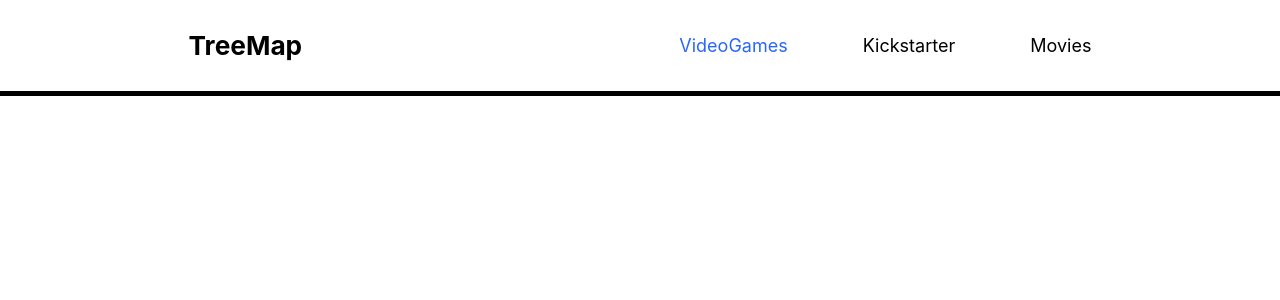
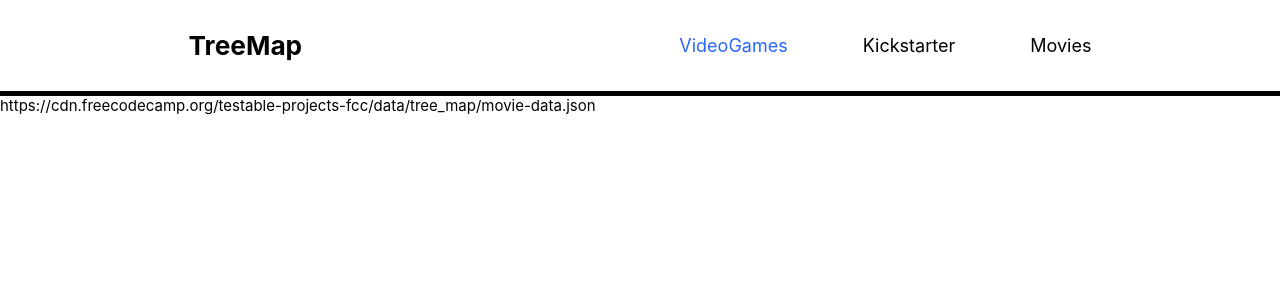
Before and after one commit to KevinOmega/TreeMap, a React (Create React App) app: page /movies in a window 1280 px wide. Shown: the top 300 px of the page. Built offline with nearby package versions, Linux system fonts and the light colour scheme.

Commit message:
adding route system

```diff
--- /dev/null
+++ b/src/App.js
@@ -0,0 +1,7 @@
+import React from "react";
+
+const App = ({ link }) => {
+  return <div>{link}</div>;
+};
+
+export default App;
--- /dev/null
+++ b/src/data.js
@@ -0,0 +1,17 @@
+export const links = [
+  {
+    id: 1,
+    link: "https://cdn.freecodecamp.org/testable-projects-fcc/data/tree_map/video-game-sales-data.json",
+    name: "videogames",
+  },
+  {
+    id: 2,
+    link: "https://cdn.freecodecamp.org/testable-projects-fcc/data/tree_map/kickstarter-funding-data.json",
+    name: "kickstarter",
+  },
+  {
+    id: 3,
+    link: "https://cdn.freecodecamp.org/testable-projects-fcc/data/tree_map/movie-data.json",
+    name: "movies",
+  },
+];
--- a/src/index.js
+++ b/src/index.js
@@ -3,19 +3,20 @@ import ReactDOM from "react-dom/client";
 import "./index.css";
 import { BrowserRouter as Router, Route, Routes } from "react-router-dom";
 import Navbar from "./Navbar";
+import App from "./App";
+import { links } from "./data";
 
-const links = [
-  "https://cdn.freecodecamp.org/testable-projects-fcc/data/tree_map/video-game-sales-data.json",
-  "https://cdn.freecodecamp.org/testable-projects-fcc/data/tree_map/kickstarter-funding-data.json",
-  "https://cdn.freecodecamp.org/testable-projects-fcc/data/tree_map/movie-data.json",
-];
 
 const root = ReactDOM.createRoot(document.getElementById("root"));
 root.render(
   <React.StrictMode>
     <Router>
       <Navbar />
-      <Routes></Routes>
+      <Routes>
+        {links.map((d) => (
+          <Route exact path={`/${d.name}`} element={<App link={d.link} />} />
+        ))}
+      </Routes>
     </Router>
   </React.StrictMode>
 );
```
